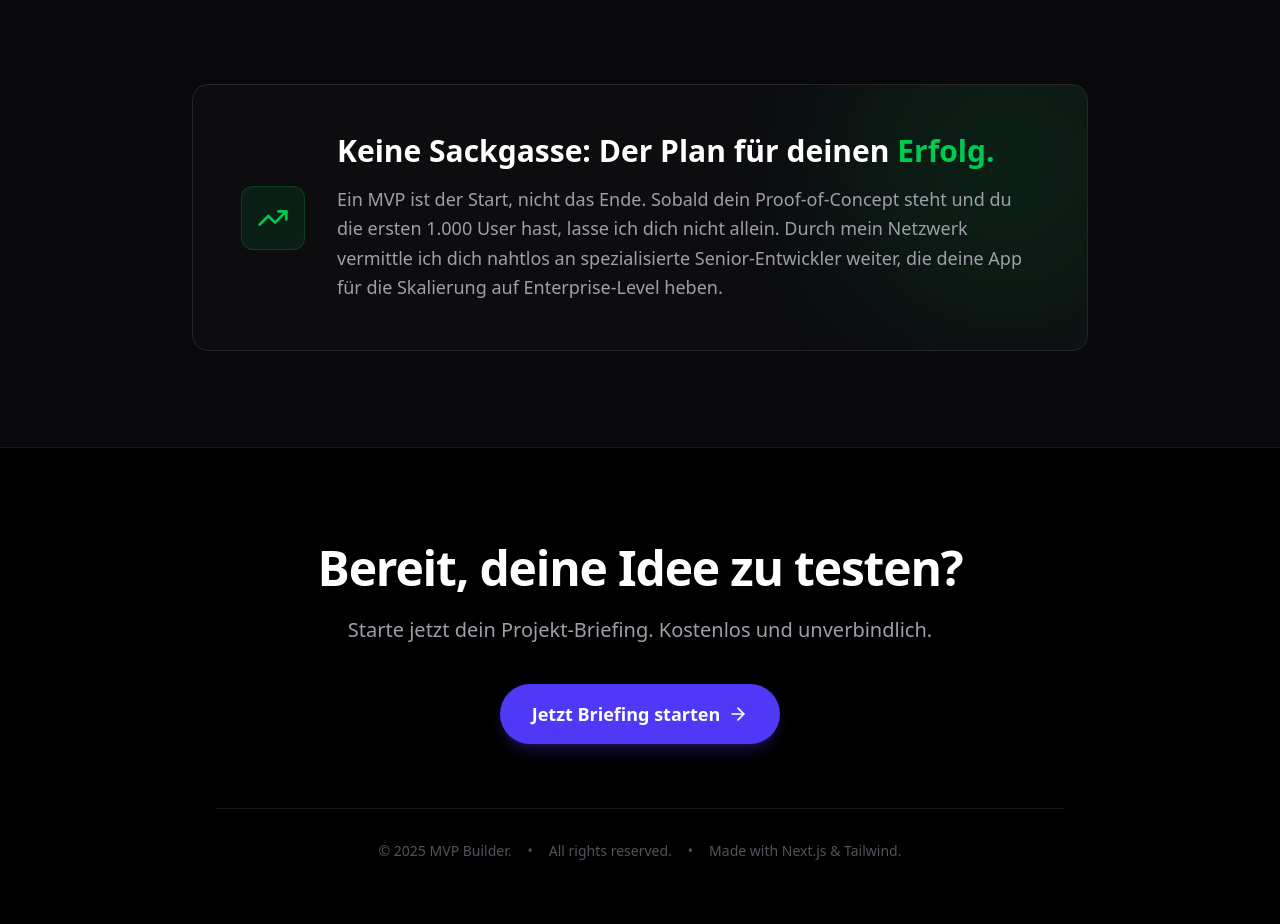
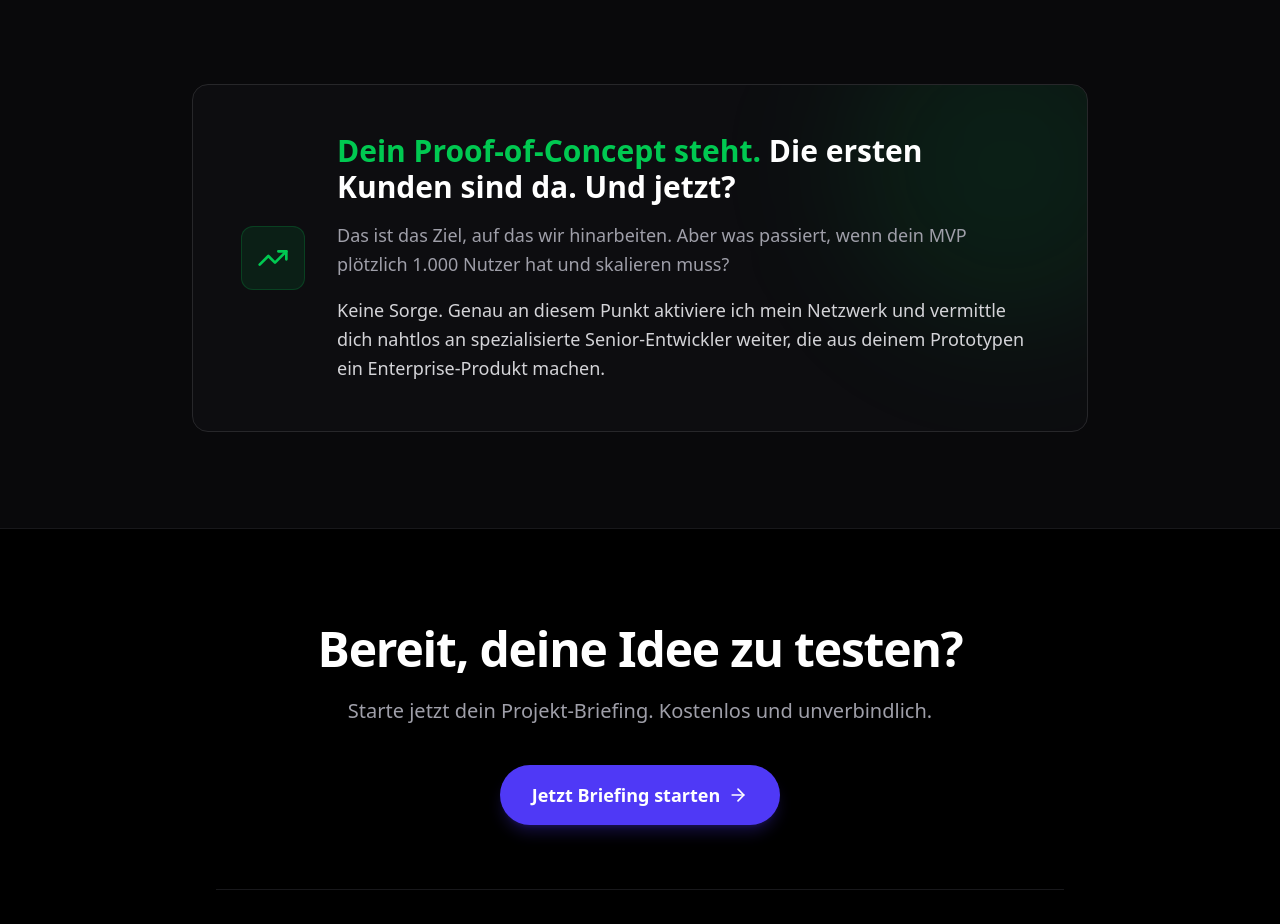
Before and after one commit to luanmezini-art/MVP-Projekt, a Next.js app: page / in a window 1280 px wide. Shown: the part 2820-3744 px from the top of the page. Built offline with nearby package versions, Linux system fonts and the light colour scheme.

Commit message:
Refine ScaleUp content

```diff
--- a/src/components/ScaleUp.tsx
+++ b/src/components/ScaleUp.tsx
@@ -21,11 +21,13 @@ export default function ScaleUp() {
                         {/* Content */}
                         <div className="flex-1">
                             <h2 className="text-2xl md:text-3xl font-bold text-white mb-4">
-                                Keine Sackgasse: Der Plan für deinen <span className="text-green-500">Erfolg.</span>
+                                <span className="text-green-500">Dein Proof-of-Concept steht.</span> Die ersten Kunden sind da. Und jetzt?
                             </h2>
-                            <p className="text-zinc-400 text-lg leading-relaxed">
-                                Ein MVP ist der Start, nicht das Ende. Sobald dein Proof-of-Concept steht und du die ersten 1.000 User hast, lasse ich dich nicht allein.
-                                Durch mein Netzwerk vermittle ich dich nahtlos an spezialisierte Senior-Entwickler weiter, die deine App für die Skalierung auf Enterprise-Level heben.
+                            <p className="text-zinc-400 text-lg leading-relaxed mb-4">
+                                Das ist das Ziel, auf das wir hinarbeiten. Aber was passiert, wenn dein MVP plötzlich 1.000 Nutzer hat und skalieren muss?
+                            </p>
+                            <p className="text-zinc-300 text-lg leading-relaxed font-medium">
+                                Keine Sorge. Genau an diesem Punkt aktiviere ich mein Netzwerk und vermittle dich nahtlos an spezialisierte Senior-Entwickler weiter, die aus deinem Prototypen ein Enterprise-Produkt machen.
                             </p>
                         </div>
 
```
